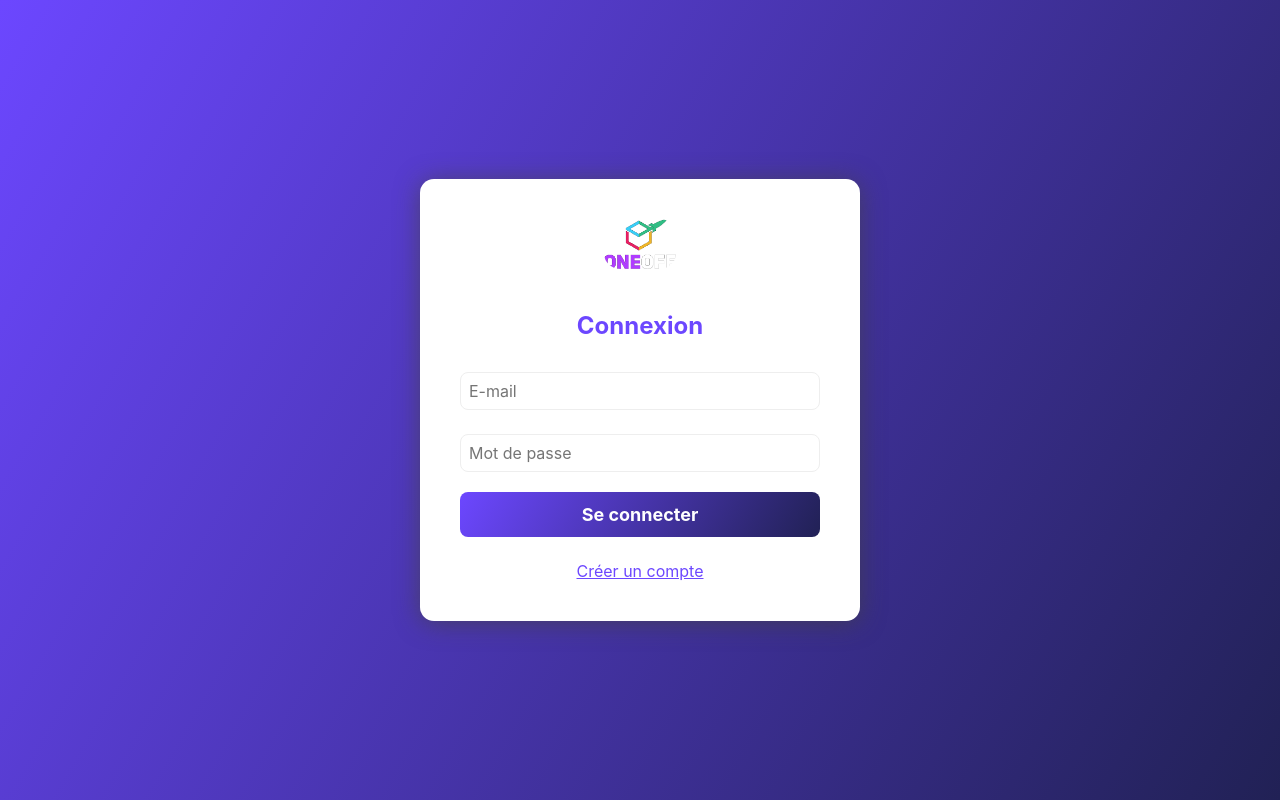
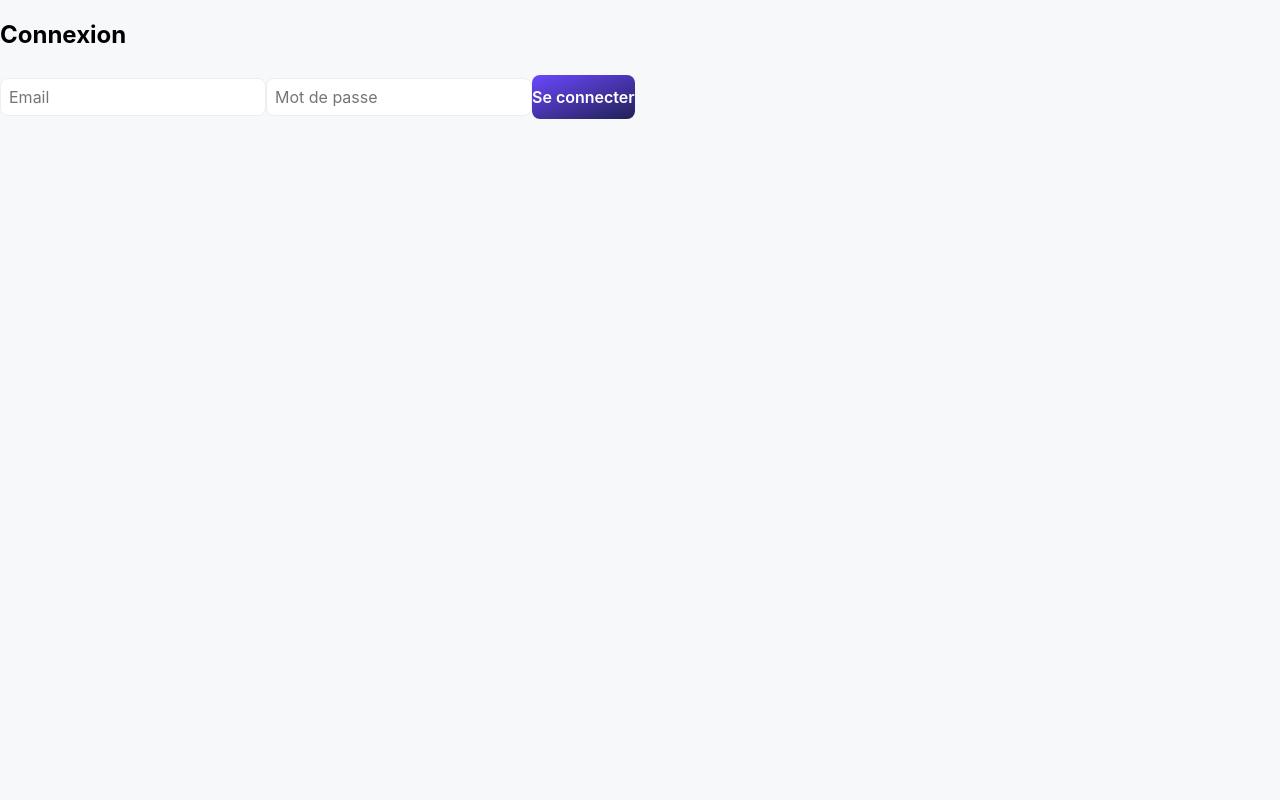
Before and after one commit to OneOffsas/claimoneoff-front02, a Next.js app: page /login in a window 1280 px wide. Built offline with nearby package versions, Linux system fonts and the light colour scheme.

Commit message:
Update login.js

```diff
--- a/pages/login.js
+++ b/pages/login.js
@@ -1,81 +1,57 @@
 import { useState } from "react";
-import Link from "next/link";
+
+const API_URL = "https://script.google.com/macros/s/AKfycbzM3_gHbhIQsDvQXRFP8fPGzfeDoEbCCkY8lxSpWxaXSopU0u1X6jP2LPTjz8XkSShDKg/exec";
 
 export default function Login() {
   const [email, setEmail] = useState("");
   const [password, setPassword] = useState("");
-  const [message, setMessage] = useState("");
-  const [loading, setLoading] = useState(false);
+  const [msg, setMsg] = useState("");
 
-  const handleSubmit = async (e) => {
+  async function handleLogin(e) {
     e.preventDefault();
-    setLoading(true);
-    setMessage("");
-    try {
-      const res = await fetch("/api/login", {
+    setMsg("Connexion en cours...");
+    const res = await fetch(API_URL, {
       method: "POST",
       headers: { "Content-Type": "application/json" },
-        body: JSON.stringify({ email, password }),
+      body: JSON.stringify({
+        action: "login",
+        email,
+        password,
+      }),
     });
     const data = await res.json();
     if (data.status === "success") {
-        localStorage.setItem("user", JSON.stringify(data.user));
-        window.location.href = "/dashboard";
+      setMsg("Connexion réussie !");
+      // Enregistre email/role pour usage dans d'autres pages si besoin
+      localStorage.setItem("userEmail", data.email || email);
+      localStorage.setItem("userRole", data.role || "");
+      // Redirige vers tickets ou dashboard ou autre :
+      window.location.href = "/tickets";
     } else {
-        setMessage(data.message || "Email ou mot de passe incorrect.");
+      setMsg("Erreur : " + data.message);
     }
-    } catch (err) {
-      setMessage("Erreur réseau ou serveur");
   }
-    setLoading(false);
-  };
 
   return (
-    <div style={{
-      minHeight: "100vh",
-      background: "linear-gradient(120deg, #6C47FF 0%, #212155 100%)",
-      display: "flex", alignItems: "center", justifyContent: "center",
-    }}>
-      <form onSubmit={handleSubmit} style={{
-        background: "#fff", borderRadius: 14, boxShadow: "0 2px 24px #4439", padding: 40, width: 360, maxWidth: "92vw"
-      }}>
-        <div style={{ display: "flex", justifyContent: "center" }}>
-          <img src="/logo.png" alt="Logo" style={{ width: 72, marginBottom: 22, borderRadius: 16 }} />
-        </div>
-        <h2 style={{ textAlign: "center", color: "#6C47FF", fontWeight: 700 }}>Connexion</h2>
+    <form onSubmit={handleLogin} className="max-w-md mx-auto mt-20 p-8 bg-white shadow rounded">
+      <h2 className="text-2xl mb-4 font-bold text-center">Connexion</h2>
       <input
-          type="email"
-          placeholder="E-mail"
+        className="border p-2 mb-4 w-full"
+        placeholder="Email"
         value={email}
         onChange={e => setEmail(e.target.value)}
         required
-          style={{ width: "100%", margin: "12px 0" }}
       />
       <input
+        className="border p-2 mb-4 w-full"
         type="password"
         placeholder="Mot de passe"
         value={password}
         onChange={e => setPassword(e.target.value)}
         required
-          style={{ width: "100%", margin: "12px 0" }}
       />
-        <button
-          type="submit"
-          disabled={loading}
-          style={{
-            width: "100%", marginTop: 8,
-            background: "linear-gradient(120deg, #6C47FF 0%, #212155 100%)",
-            color: "#fff", border: "none", borderRadius: 8, padding: "12px 0", fontWeight: 700, fontSize: 18
-          }}>
-          {loading ? "Connexion..." : "Se connecter"}
-        </button>
-        <div style={{ textAlign: "center", marginTop: 18 }}>
-          <Link href="/register" style={{ color: "#6C47FF" }}>Créer un compte</Link>
-        </div>
-        {message && <div style={{
-          marginTop: 18, color: message.startsWith("Connexion") ? "green" : "red", textAlign: "center"
-        }}>{message}</div>}
+      <button className="w-full bg-violet-600 text-white py-2 rounded hover:bg-violet-800 transition">Se connecter</button>
+      <div className="mt-3 text-sm text-center text-gray-500">{msg}</div>
     </form>
-    </div>
   );
 }
```
Lines whose indentation alone changed are shown as unchanged.
